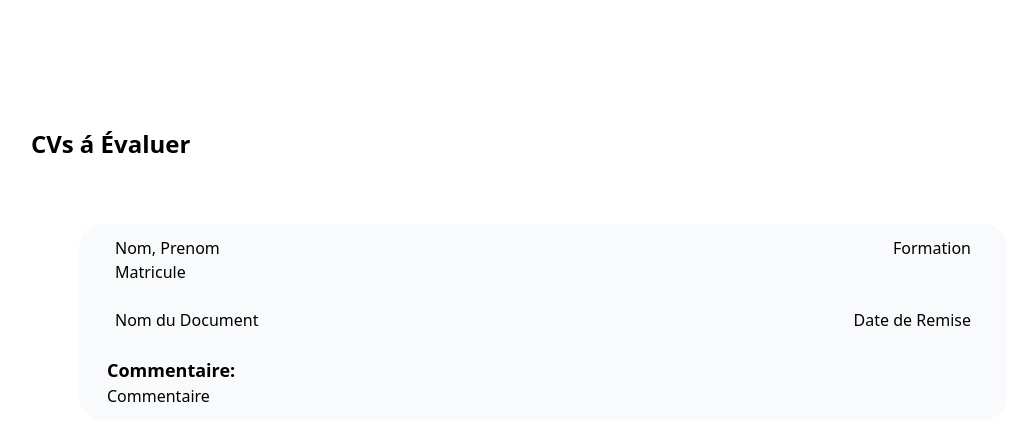
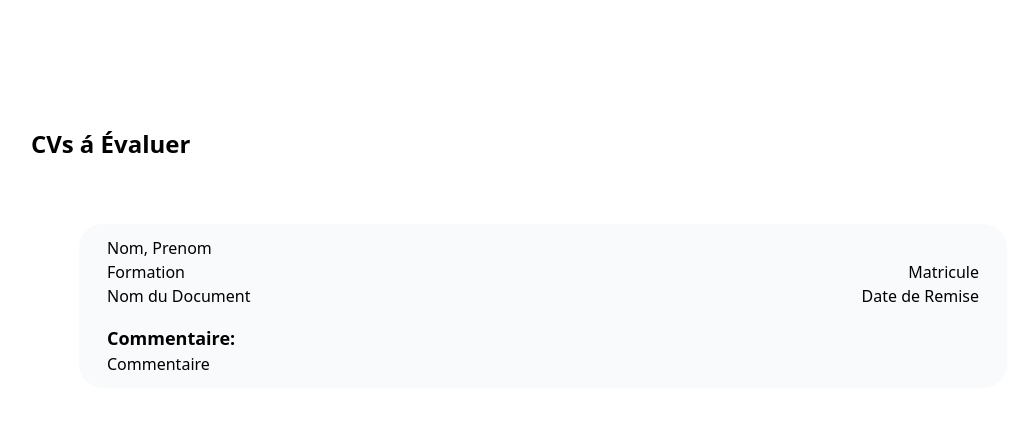
Before and after one commit to 420-andrelaurendeau/projet-ose, a React (Create React App) app in the folder projet-ose-react/: page /gestion/etudiants/cv in a window 1280 px wide. Shown: the top 440 px of the page, without its empty margins (97-1107 px from the left). Built offline with nearby package versions, Linux system fonts and the light colour scheme.

Commit message:
improve: UX of CVs list

```diff
--- a/projet-ose-react/src/pages/gestion/etudiants/cv.tsx
+++ b/projet-ose-react/src/pages/gestion/etudiants/cv.tsx
@@ -13,20 +13,14 @@ function EvaluerCV() {
                 <div onClick={() => {
                     setDisplayCV(true)
                 }}
-                     className="mx-12 my-16 px-7 py-3 bg-slate-50 rounded-3xl">
-                    <div className="w-full relative flex flex-wrap items-center justify-between">
-                        <p className="px-2">Nom, Prenom</p>
-                        <p className="px-2">Formation</p>
-                    </div>
-                    <p className="px-2">Matricule</p>
-                    <br/>
-                    <div className="w-full relative flex flex-wrap items-center justify-between">
-                        <p className="px-2">Nom du Document</p>
-                        <p className="px-2">Date de Remise</p>
-                    </div>
-                    <br/>
-                    <h1 className="text-lg font-bold">Commentaire:</h1>
-                    <p>Commentaire</p>
+                     className="mx-12 my-16 px-7 py-3 bg-slate-50 rounded-3xl flex flex-wrap">
+                    <p className="basis-full flex-grow pb-2 md:pb-0">Nom, Prenom</p>
+                    <p className="basis-full md:basis-1/2">Formation</p>
+                    <p className="basis-full md:basis-1/2 md:text-end pb-2 md:pb-0">Matricule</p>
+                    <p className="basis-full md:basis-1/2 flex-grow">Nom du Document</p>
+                    <p className="basis-full md:basis-1/2 flex-grow md:text-end">Date de Remise</p>
+                    <h1 className="text-lg font-bold basis-full flex-grow mt-4">Commentaire:</h1>
+                    <p className=" basis-full flex-grow">Commentaire</p>
                 </div>
             </div>
 
```
